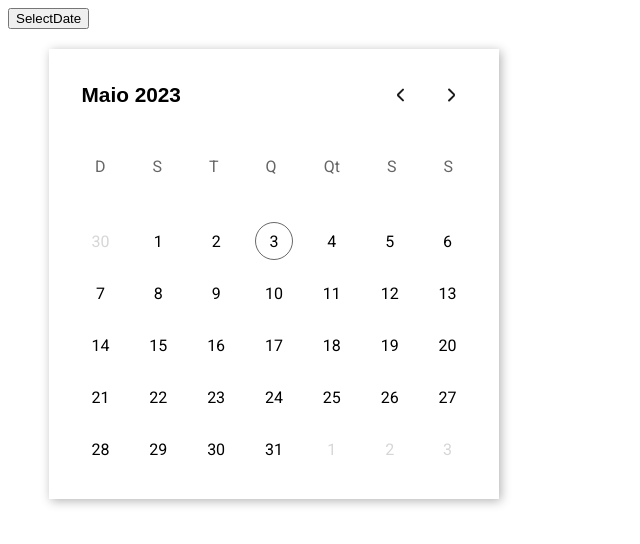
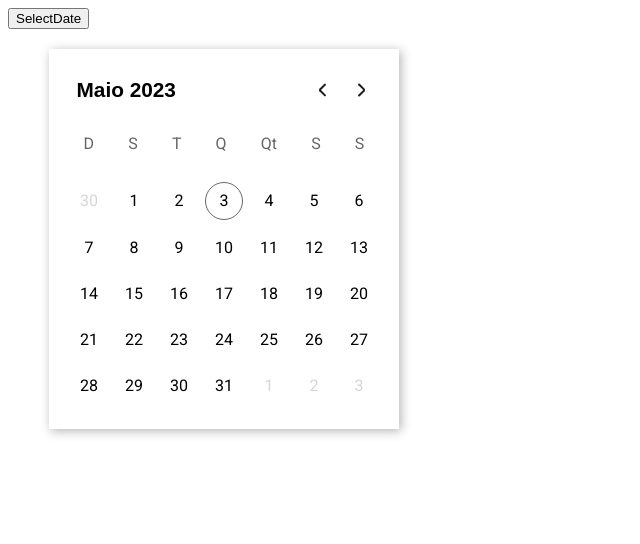
Before and after one commit to Strovsk/HameraCalendar, a website: page src/index.html in a window 1280 px wide. Both pictures are taken after a click on the button "SelectDate". Shown: the whole page, without its empty margins (0-640 px from the left). Drawn offline with Linux system fonts and the light colour scheme.

Commit message:
chore: change calendar size

```diff
--- a/src/HemerasCalendar/css/style.css
+++ b/src/HemerasCalendar/css/style.css
@@ -2,8 +2,8 @@
 
 .Calendar {
     --hover-color: rgba(40, 40, 40, 0.1);
-    width: 450px;
-    height: 450px;
+    width: 350px;
+    height: 380px;
     background-color: #fff;
     box-shadow: 2px 2px 10px rgba(0, 0, 0, 0.3);
     font-family: Roboto;
@@ -39,6 +39,7 @@
 
 .CalendarDays h3 {
     font-size: 1em;
+    margin: 0;
     font-weight: 400;
     color: #666;
     cursor: default;
```
